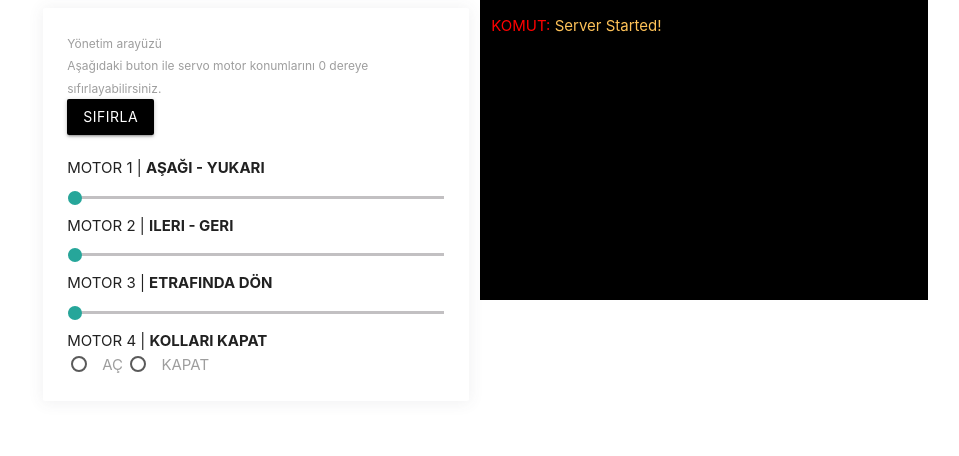
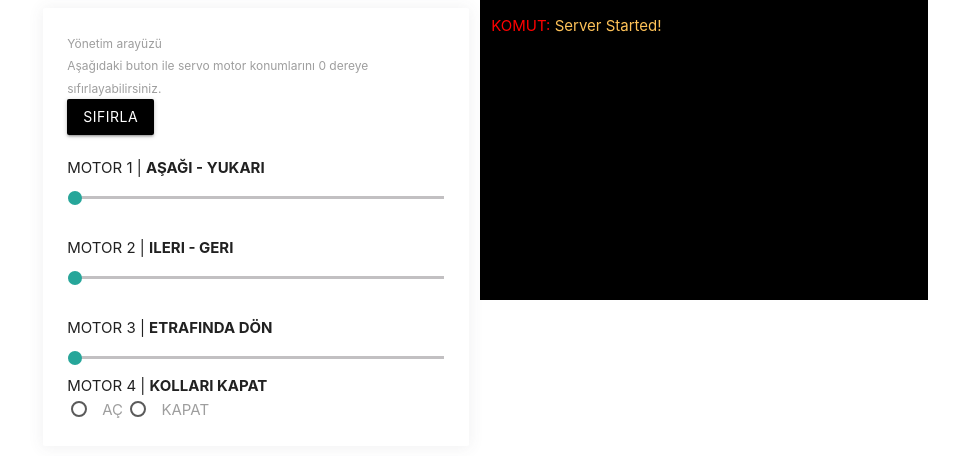
Before and after one commit to mehmetbeyHZ/4garm-socket, a website: page robotic.html in a window 1280 px wide. Shown: the part 200-656 px from the top of the page, without its empty margins (160-1119 px from the left). Drawn offline with nearby package versions, Linux system fonts and the light colour scheme.

Commit message:
test commit

```diff
--- a/robotic.html
+++ b/robotic.html
@@ -88,13 +88,21 @@
                     <label>Aşağıdaki buton ile servo motor konumlarını 0 dereye sıfırlayabilirsiniz.</label><br>
                     <button class="btn black" id="rest_servos" style="margin-bottom: 22px">SIFIRLA</button>
                     <p>MOTOR 1 | <b>AŞAĞI - YUKARI</b></p>
-                    <input type="range" style="width: 100%; height: auto" min="0" max="100" value="0" class="slider" id="downUp">
+                    <p>
+                        <input type="range" min="0" max="100" value="0" id="downUp">
+
+                    </p>
                     <br>
                     <p>MOTOR 2 | <b>ILERI - GERI</b></p>
-                    <input type="range" style="width: 100%; height: auto" min="0" max="100" value="0" class="slider" id="forwardBackward">
+                    <p>
+                        <input type="range" max="100" value="0" id="forwardBackward">
+
+                    </p>
                     <br>
                     <p>MOTOR 3 | <b>ETRAFINDA DÖN</b></p>
-                    <input type="range" style="width: 100%; height: auto" min="0" max="180" value="0" class="slider" id="turnAround">
+                    <p>
+                        <input type="range" value="0" id="turnAround">
+                    </p>
                     <p>MOTOR 4 | <b>KOLLARI KAPAT</b></p>
                     <label>
                         <input name="group1" class="onOffArmMethod" value="120" type="radio" />
```
